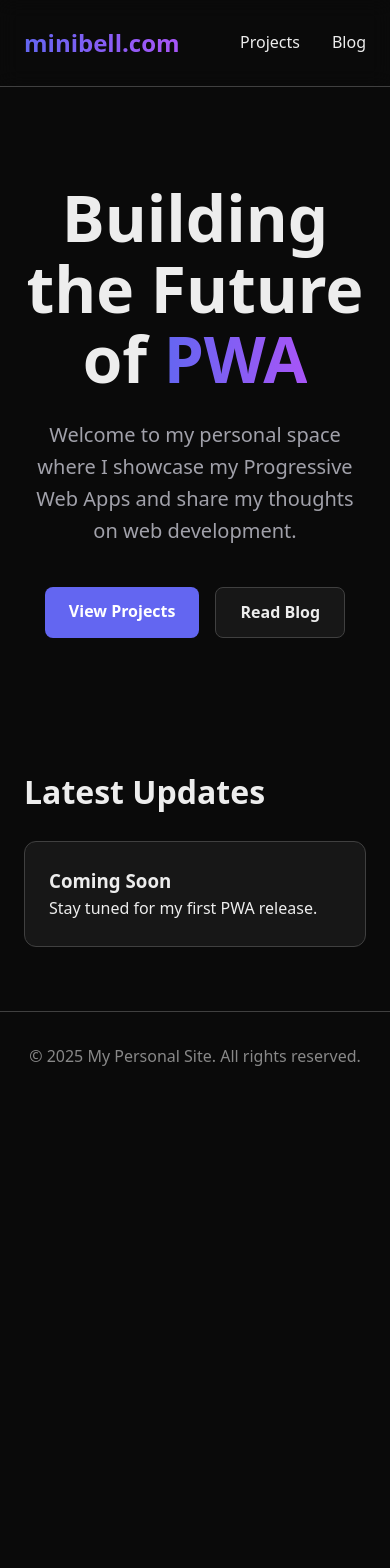
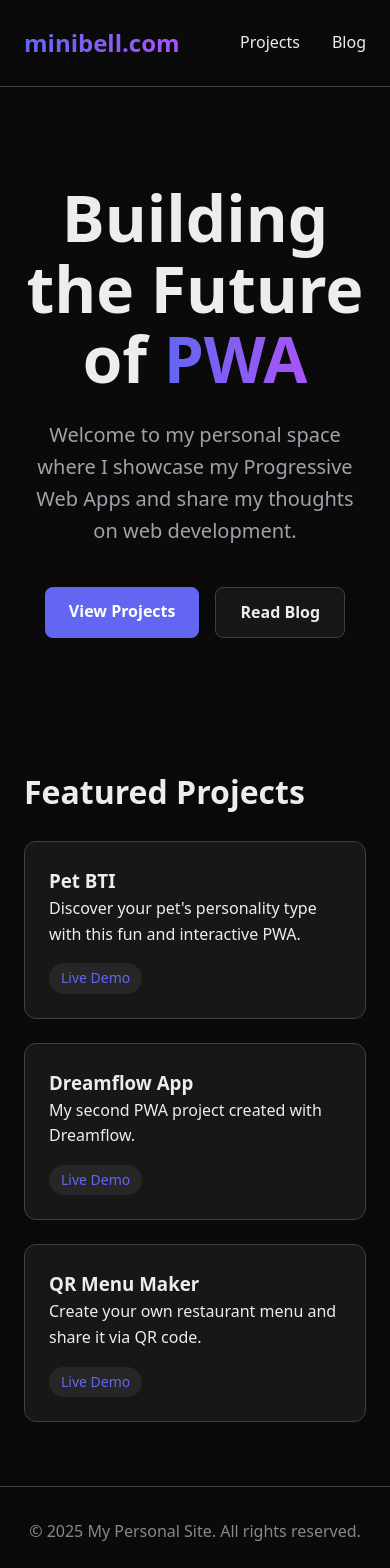
Before and after one commit to minibell7/minibell-site, a Next.js app: page / in a window 390 px wide. Shown: the top 1568 px of the page. Before the commit the page ends 1101 px from the top, so only its background shows below. Built offline with nearby package versions, Linux system fonts and the light colour scheme.

Commit message:
Manual deploy: Design updates and Blog system

```diff
--- a/package.json
+++ b/package.json
@@ -9,6 +9,7 @@
     "lint": "eslint"
   },
   "dependencies": {
+    "@supabase/supabase-js": "^2.84.0",
     "gray-matter": "^4.0.3",
     "next": "16.0.3",
     "react": "19.2.0",
--- /dev/null
+++ b/src/app/admin/write/page.module.css
@@ -0,0 +1,45 @@
+.container {
+    max-width: 800px;
+    margin: 0 auto;
+    padding: 2rem 0;
+}
+
+.form {
+    display: flex;
+    flex-direction: column;
+    gap: 1.5rem;
+    margin-top: 2rem;
+}
+
+.group {
+    display: flex;
+    flex-direction: column;
+    gap: 0.5rem;
+}
+
+.group label {
+    font-weight: 600;
+    color: var(--foreground);
+}
+
+.group input,
+.group textarea {
+    padding: 0.75rem;
+    border-radius: 8px;
+    border: 1px solid var(--border);
+    background: var(--surface);
+    color: var(--foreground);
+    font-family: inherit;
+}
+
+.group input:focus,
+.group textarea:focus {
+    outline: none;
+    border-color: var(--primary);
+}
+
+.message {
+    margin-top: 1rem;
+    font-weight: bold;
+    color: var(--primary);
+}
--- a/src/app/blog/[slug]/page.module.css
+++ b/src/app/blog/[slug]/page.module.css
@@ -1,29 +1,35 @@
-.article {
-    max-width: 800px;
+.container {
+    max-width: 700px;
     margin: 0 auto;
     padding: 2rem 0;
+}
+
+.header {
+    text-align: center;
+    margin-bottom: 3rem;
+    padding-bottom: 2rem;
+    border-bottom: 1px solid var(--border);
 }
 
 .title {
     font-size: 2.5rem;
     font-weight: 800;
-    margin-bottom: 0.5rem;
+    margin-bottom: 1rem;
+    line-height: 1.2;
 }
 
-.date {
-    color: #888;
-    margin-bottom: 2rem;
+.meta {
+    color: #a1a1aa;
 }
 
 .content {
     line-height: 1.8;
-    font-size: 1.1rem;
+    font-size: 1.125rem;
 }
 
 .content h2 {
-    font-size: 1.8rem;
-    margin-top: 2rem;
-    margin-bottom: 1rem;
+    font-size: 1.75rem;
+    margin: 2rem 0 1rem;
 }
 
 .content p {
@@ -34,3 +40,27 @@
     margin-bottom: 1.5rem;
     padding-left: 1.5rem;
 }
+
+.content li {
+    margin-bottom: 0.5rem;
+}
+
+.content code {
+    background: var(--surface);
+    padding: 0.2rem 0.4rem;
+    border-radius: 4px;
+    font-size: 0.9em;
+}
+
+.content pre {
+    background: var(--surface);
+    padding: 1rem;
+    border-radius: 8px;
+    overflow-x: auto;
+    margin-bottom: 1.5rem;
+}
+
+.content pre code {
+    background: none;
+    padding: 0;
+}
--- a/src/app/blog/page.module.css
+++ b/src/app/blog/page.module.css
@@ -1,50 +1,48 @@
 .container {
-    padding: 2rem 0;
     max-width: 800px;
     margin: 0 auto;
+    padding: 2rem 0;
 }
 
 .title {
     font-size: 3rem;
     font-weight: 800;
     margin-bottom: 2rem;
+    text-align: center;
 }
 
-.list {
-    list-style: none;
-    padding: 0;
+.grid {
+    display: flex;
+    flex-direction: column;
+    gap: 2rem;
 }
 
-.listItem {
-    margin-bottom: 2rem;
-    border-bottom: 1px solid var(--border);
-    padding-bottom: 2rem;
+.card {
+    padding: 1.5rem;
+    border-radius: 12px;
+    background: var(--surface);
+    border: 1px solid var(--border);
+    transition: all 0.2s;
 }
 
-.listItem:last-child {
-    border-bottom: none;
+.card:hover {
+    transform: translateY(-2px);
+    border-color: var(--primary);
 }
 
-.link {
-    display: block;
-    transition: opacity 0.2s;
+.card h2 {
+    font-size: 1.5rem;
+    margin-bottom: 0.5rem;
+    color: var(--foreground);
 }
 
-.link:hover {
-    opacity: 0.8;
+.meta {
+    font-size: 0.875rem;
+    color: #a1a1aa;
+    margin-bottom: 1rem;
 }
 
-.postTitle {
-    font-size: 1.5rem;
-    margin-bottom: 0.5rem;
+.card p {
+    color: #d4d4d8;
+    line-height: 1.6;
 }
-
-.date {
-    color: #888;
-    display: block;
-    margin-bottom: 0.5rem;
-}
-
-.excerpt {
-    color: #ccc;
-}
--- a/src/app/page.module.css
+++ b/src/app/page.module.css
@@ -19,6 +19,7 @@
 .highlight {
   background: linear-gradient(to right, var(--primary), var(--secondary));
   -webkit-background-clip: text;
+  background-clip: text;
   -webkit-text-fill-color: transparent;
 }
 
@@ -58,6 +59,22 @@
 
 .grid {
   display: grid;
-  grid-template-columns: repeat(auto-fit, minmax(300px, 1fr));
+  grid-template-columns: repeat(3, 1fr);
   gap: 1.5rem;
 }
+
+@media (max-width: 768px) {
+  .grid {
+    grid-template-columns: 1fr;
+  }
+}
+
+.tag {
+  display: inline-block;
+  padding: 0.25rem 0.75rem;
+  background: var(--surface-hover);
+  border-radius: 999px;
+  font-size: 0.875rem;
+  margin-top: 1rem;
+  color: var(--primary);
+}
--- a/src/app/page.tsx
+++ b/src/app/page.tsx
@@ -1,5 +1,6 @@
 import Link from 'next/link';
 import styles from './page.module.css';
+import { getFeaturedProjects } from '@/lib/projects';
 
 export default function Home() {
   return (
@@ -23,12 +24,21 @@ export default function Home() {
 
       {/* Featured Section placeholder */}
       <section className={styles.featured}>
-        <h2>Latest Updates</h2>
+        <h2>Featured Projects</h2>
         <div className={styles.grid}>
-          <div className="card">
-            <h3>Coming Soon</h3>
-            <p>Stay tuned for my first PWA release.</p>
-          </div>
+          {getFeaturedProjects().map((project) => (
+            <a
+              key={project.id}
+              href={project.url}
+              target="_blank"
+              rel="noopener noreferrer"
+              className="card"
+            >
+              <h3>{project.title}</h3>
+              <p>{project.description}</p>
+              <span className={styles.tag}>Live Demo</span>
+            </a>
+          ))}
         </div>
       </section>
     </div>
--- /dev/null
+++ b/src/lib/projects.ts
@@ -0,0 +1,39 @@
+export interface Project {
+    id: string;
+    title: string;
+    description: string;
+    url: string;
+    tags: string[];
+    featured: boolean;
+}
+
+export const projects: Project[] = [
+    {
+        id: 'pet-bti',
+        title: 'Pet BTI',
+        description: "Discover your pet's personality type with this fun and interactive PWA.",
+        url: 'https://pet-bti.com',
+        tags: ['PWA', 'Interactive', 'Fun'],
+        featured: true,
+    },
+    {
+        id: 'dreamflow',
+        title: 'Dreamflow App',
+        description: 'My second PWA project created with Dreamflow.',
+        url: 'https://rvqskvxip8o1yio3z9yw.share.dreamflow.app/',
+        tags: ['PWA', 'Dreamflow'],
+        featured: true,
+    },
+    {
+        id: 'qr-menu',
+        title: 'QR Menu Maker',
+        description: 'Create your own restaurant menu and share it via QR code.',
+        url: 'https://qr-menu-pwlvnxfbp-minibell7s-projects.vercel.app',
+        tags: ['PWA', 'Utility', 'QR Code'],
+        featured: true,
+    },
+];
+
+export function getFeaturedProjects() {
+    return projects.filter((project) => project.featured);
+}
--- /dev/null
+++ b/src/lib/supabase.ts
@@ -0,0 +1,6 @@
+import { createClient } from '@supabase/supabase-js';
+
+const supabaseUrl = process.env.NEXT_PUBLIC_SUPABASE_URL!;
+const supabaseAnonKey = process.env.NEXT_PUBLIC_SUPABASE_ANON_KEY!;
+
+export const supabase = createClient(supabaseUrl, supabaseAnonKey);
```
Also changed, not shown: src/app/admin/write/page.tsx (added, +96 -0 lines), src/app/blog/[slug]/page.tsx (+26 -12 lines), src/app/blog/page.tsx (+26 -12 lines), src/app/projects/page.tsx (+14 -15 lines), 2 other files (tests, documents, lock files or other folders).
